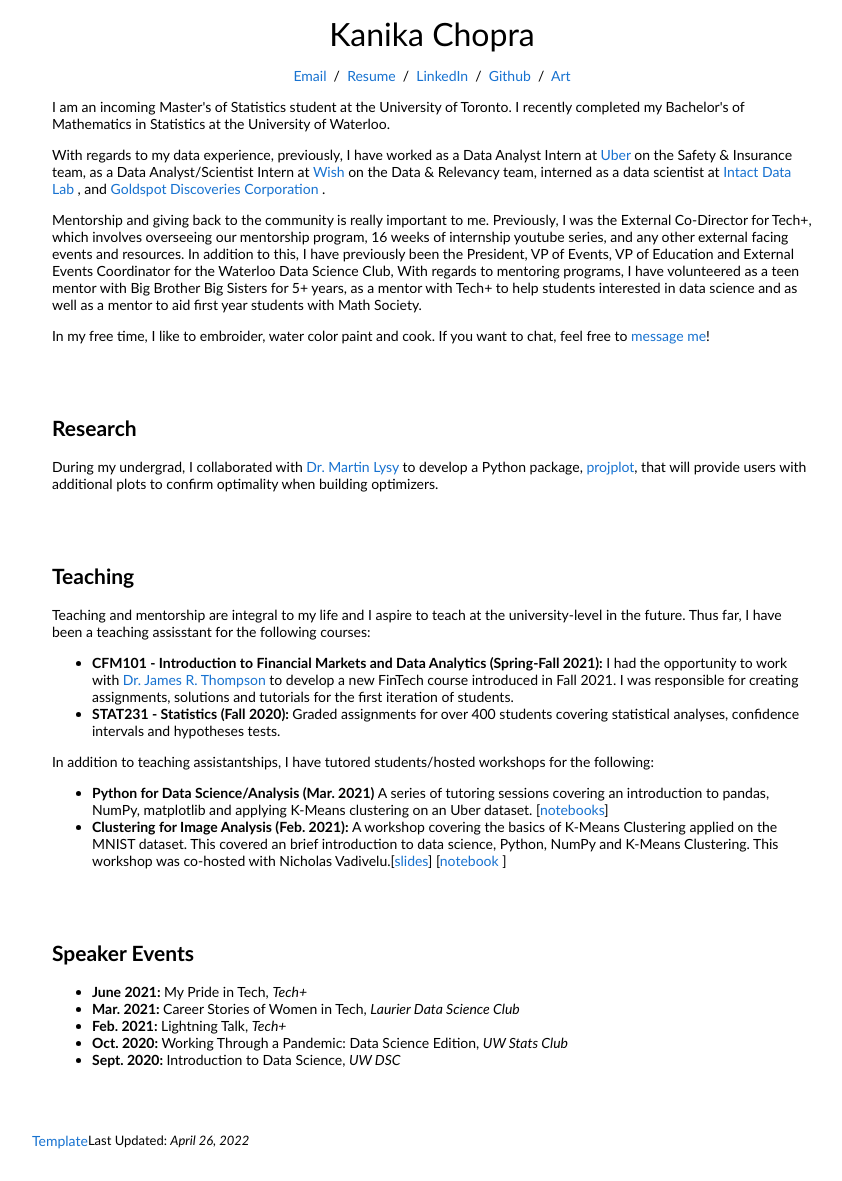
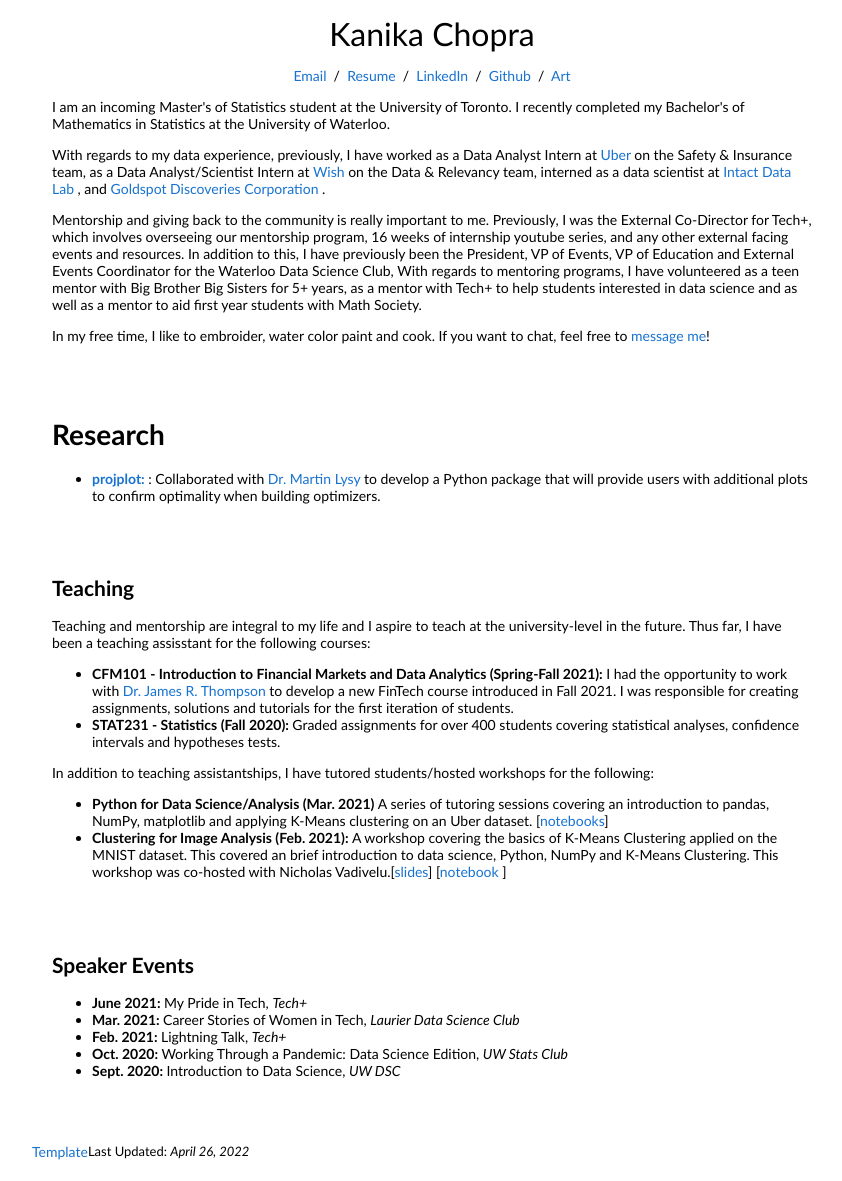
Before and after one commit to kanikadchopra/kanikadchopra.github.io, a Jekyll site: the page built from index.html, in a window 1280 px wide. Shown: the part 129-1310 px from the top of the page, without its empty margins (208-1050 px from the left). Built offline with Jekyll 4.4.1, drawn with Linux system fonts in a browser that asks for light colours.

Commit message:
Updating research section

```diff
--- a/index.html
+++ b/index.html
@@ -150,8 +150,10 @@ title: Kanika Chopra
             <tr>
             <td style="padding:20px;width:100%;vertical-align:middle">
               <p style="text-align:center">
-              <h2 style="text-align:left">Research</h2>
-                <p> During my undergrad, I collaborated with <a href="https://uwaterloo.ca/statistics-and-actuarial-science/people-profiles/martin-lysy">Dr. Martin Lysy </a> to develop a Python package, <a href="https://pypi.org/project/projplot/0.0.1/", target="_blank">projplot</a>, that will provide users with additional plots to confirm optimality when building optimizers.</p>
+              <h1 style="text-align:left">Research</h2>
+              <ul>
+                <li> <b> <a href="https://github.com/kanikadchopra/projplot"> projplot: </a> </b>: Collaborated with <a href="https://uwaterloo.ca/statistics-and-actuarial-science/people-profiles/martin-lysy">Dr. Martin Lysy </a> to develop a Python package that will provide users with additional plots to confirm optimality when building optimizers.</li>
+              </ul>
             </td>
           </tr>
         </tbody></table>
```
